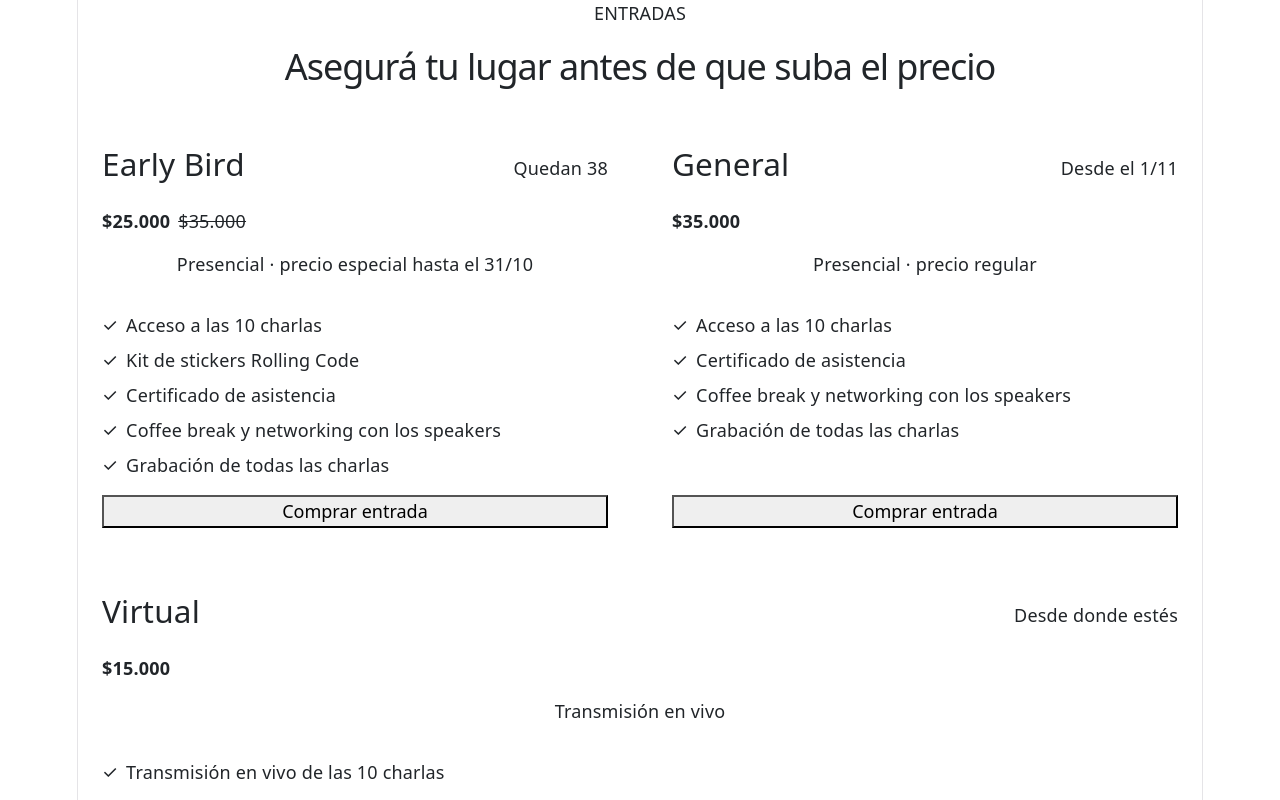
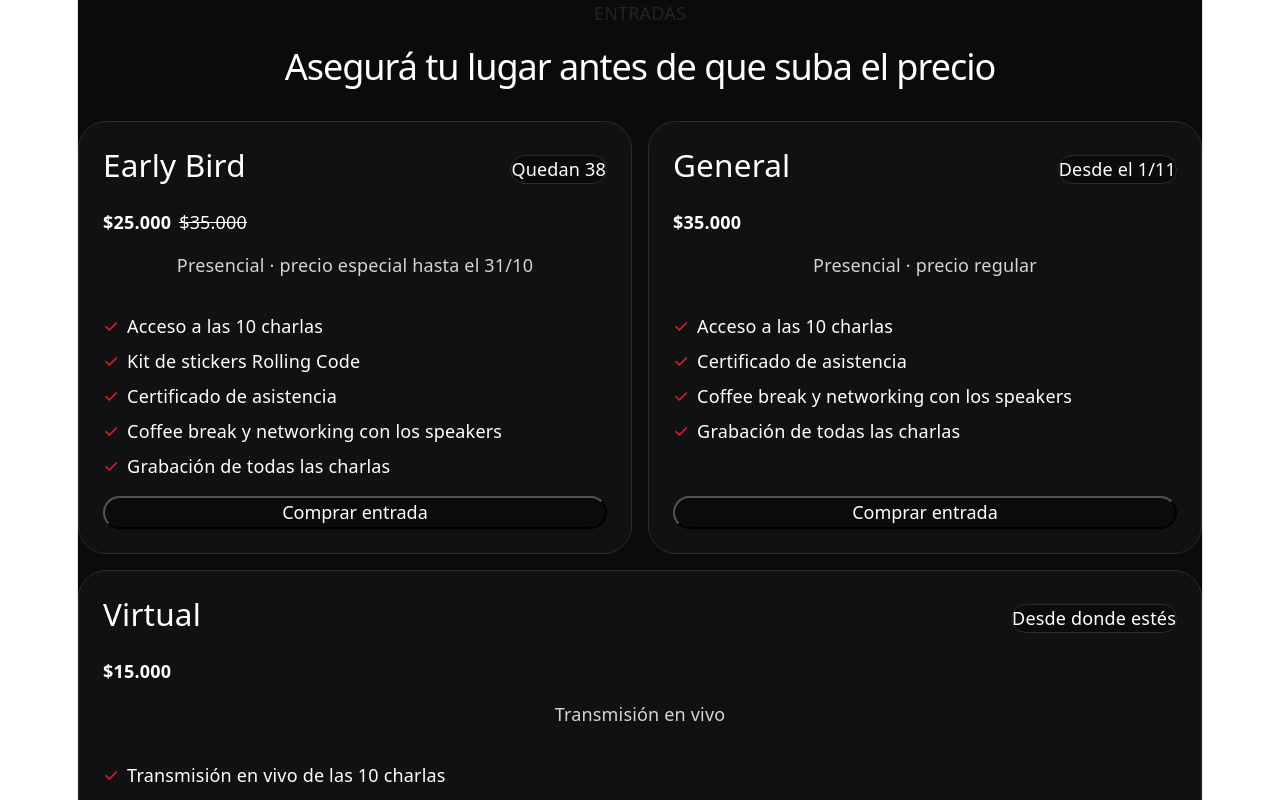
Before and after one commit to francobpascual/Page_Rolling_Code, a React (Vite) app: page / in a window 1280 px wide. Shown: the top 800 px of the page. Built offline with nearby package versions, Linux system fonts and the light colour scheme.

Commit message:
feat:add style to plan´s cards

```diff
--- a/src/components/entradas/Entradas.css
+++ b/src/components/entradas/Entradas.css
@@ -2,6 +2,7 @@
   display: flex;
   flex-direction: column;
   gap: 24px;
+  background-color: #0b0b0c;
 }
 
 .promocion {
@@ -10,18 +11,6 @@
   align-items: center;
   gap: 24px;
   padding: 24px;
-}
-
-.contador {
-  display: flex;
-  gap: 8px;
-}
-
-.contador-unidad {
-  display: flex;
-  flex-direction: column;
-  align-items: center;
-  padding: 12px;
 }
 
 .disponibilidad {
@@ -49,6 +38,9 @@
   flex-direction: column;
   gap: 16px;
   padding: 24px;
+  background-color: #111113;
+  border-radius: 28px;
+  border: solid 1px #2c2c31;
 }
 
 .entrada-card-encabezado {
@@ -63,6 +55,7 @@
   align-items: baseline;
   flex-wrap: wrap;
   gap: 8px;
+  color: #ffffff;
 }
 
 .entrada-beneficios {
@@ -72,6 +65,7 @@
   list-style: none;
   padding: 0;
   margin: 0;
+  color:  #ffffff;
 }
 
 .entrada-beneficios li {
@@ -83,6 +77,9 @@
 .entrada-boton {
   width: 100%;
   margin-top: auto;
+  background-color:#0b0b0c ;
+  color: #ffffff;
+  border-radius: 32px;
 }
 
 .entrada-card--virtual {
@@ -95,3 +92,43 @@
     grid-template-columns: 1fr;
   }
 }
+
+.h3{
+  color: #ffffff;
+
+}
+
+.titulo-entrada {
+  color: #ffffff;
+
+
+}
+#titulo-entradas {
+  color: #ffffff;
+
+}
+
+.entrada-etiqueta{
+background-color: #0b0b0c;
+border-radius: 32px;
+color: #ffffff;
+border: solid 1px #2c2c31;
+
+}
+.entrada-descripcion{
+  color: #d4d4d8;
+}
+.tilde{
+  color: #e0202a;
+}
+
+.entrada-card:hover {
+  background: red;
+}
+.entrada-card:hover .tilde {
+  color: #ffffff;
+}
+.entrada-card:hover .entrada-boton {
+  background: #ffffff;
+  color: black;
+}
--- a/src/components/entradas/Entradas.tsx
+++ b/src/components/entradas/Entradas.tsx
@@ -61,7 +61,7 @@ const entradas = [
             className={`entrada-card entrada-card--${entrada.id}`}
           >
             <header className="entrada-card-encabezado">
-              <h3>{entrada.nombre}</h3>
+              <h3 className="titulo-entrada">{entrada.nombre}</h3>
               <span className="entrada-etiqueta">
                 {entrada.etiqueta}
               </span>
@@ -75,12 +75,12 @@ const entradas = [
               )}
             </div>
 
-            <p>{entrada.descripcion}</p>
+            <p className="entrada-descripcion">{entrada.descripcion}</p>
 
             <ul className="entrada-beneficios">
               {entrada.beneficios.map((beneficio) => (
                 <li key={beneficio}>
-                  <span aria-hidden="true">✓</span>
+                  <span className="tilde" aria-hidden="true">✓</span>
                   {beneficio}
                 </li>
               ))}
```
